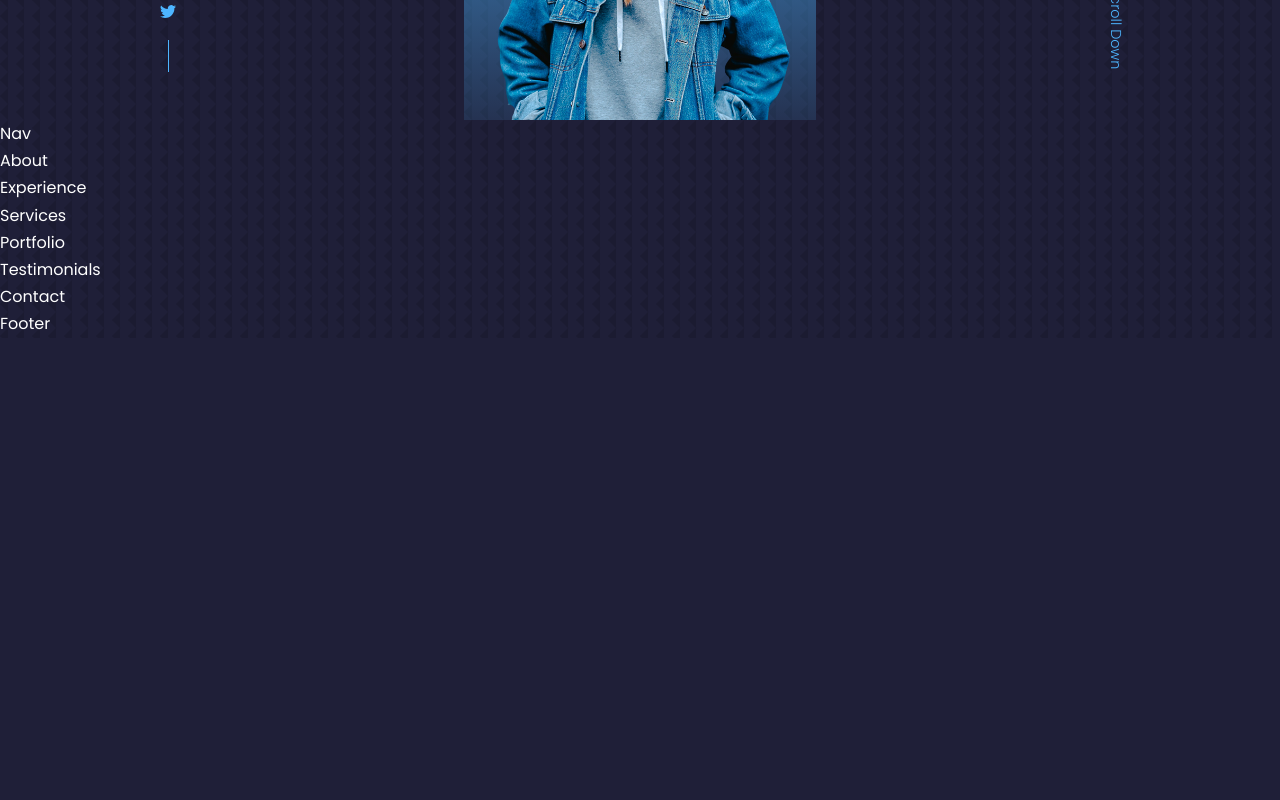
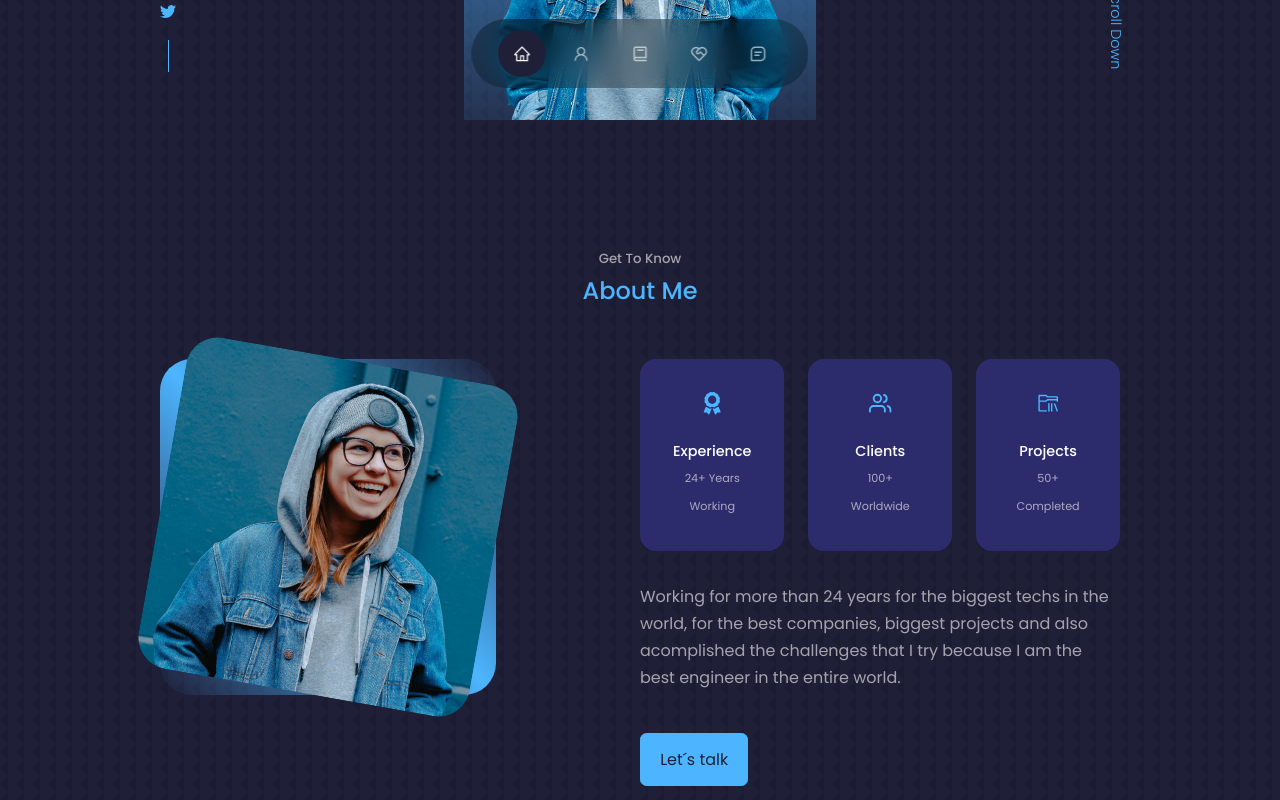
Before and after one commit to aitorzaldua/portfolio, a React (Create React App) app: page / in a window 1280 px wide. Shown: the part 680-1480 px from the top of the page. Before the commit the page ends 1018 px from the top, so only its background shows below. Built offline with nearby package versions, Linux system fonts and the light colour scheme.

Commit message:
310322 after about_me

```diff
--- a/public/index.html
+++ b/public/index.html
@@ -4,6 +4,7 @@
     <meta charset="UTF-8">
     <meta http-equiv="X-UA-Compatible" content="IE=edge">
     <meta name="viewport" content="width=device-width, initial-scale=1.0">
+    <link rel="icon" href="./alphabetical_sorting_az.svg" />
     <title>Aitor Zaldua</title>
 </head>
 <body>
--- a/src/components/about/About.jsx
+++ b/src/components/about/About.jsx
@@ -1,9 +1,56 @@
 import React from 'react';
 import './about.css';
+import ME from '../../assets/me-about.jpg';
+import {FaAward} from 'react-icons/fa';
+import {FiUsers} from 'react-icons/fi';
+import {VscFolderLibrary} from 'react-icons/vsc';
 
 const About = () => {
   return (
-    <div>About</div>
+    <section id='about'>
+      <h5>Get To Know</h5>
+      <h2>About Me</h2>
+
+      <div className='container about__container'>
+        <div className='about__me'>
+          <div className='about__me-image'>
+            <img src={ME} alt="This is me" />
+          </div>
+        </div>
+
+
+        <div className='about__content'>
+          <div className='about__cards'>
+            <article className='about__card'>
+              <FaAward className='about__icon'/>
+              <h5>Experience</h5>
+              <small>24+ Years Working</small>
+            </article>
+
+            <article className='about__card'>
+              <FiUsers className='about__icon'/>
+              <h5>Clients</h5>
+              <small>100+ Worldwide</small>
+            </article>
+
+            <article className='about__card'>
+              <VscFolderLibrary className='about__icon'/>
+              <h5>Projects</h5>
+              <small>50+ Completed </small>
+            </article>
+          </div>
+
+          <p>
+            Working for more than 24 years for the biggest techs in the world,
+            for the best companies, biggest projects and also acomplished the
+            challenges that I try because I am the best engineer in the entire world.
+            </p>
+            <a href='#contact' className='btn btn-primary'>Let´s talk</a>
+        </div>
+
+      </div>
+
+    </section>
   )
 }
 
--- a/src/components/about/about.css
+++ b/src/components/about/about.css
@@ -0,0 +1,108 @@
+.about__container {
+    display: grid;
+    grid-template-columns: 35% 50%;
+    gap: 15%;
+
+}
+
+.about__me {
+    width: 100%;
+    aspect-ratio: 1/1;
+    border-radius: 2rem;
+    background: linear-gradient(
+        45deg,
+        transparent,
+        var(--color-primary),
+        transparent
+    );
+    display: grid;
+    place-items: center;
+
+}
+
+.about__me-image {
+    border-radius: 2rem;
+    overflow: hidden;
+    transform: rotate(10deg);
+    transition: var(--transition);
+}
+
+.about__me-image:hover {
+    transform: rotate(0deg);
+}
+
+.about__cards {
+    display: grid;
+    grid-template-columns: repeat(3, 1fr);
+    gap: 1.5rem
+}
+
+.about__card {
+    background: var(--color-bg-variant);
+    border: 1px solid transparent;
+    border-radius: 1rem;
+    padding: 2rem;
+    text-align: center;
+    transition: var(--transition);
+}
+
+.about__card:hover {
+    background: transparent;
+    border-color: var(--color-primary-variant);
+    cursor: default;
+}
+
+.about__icon {
+    color: var(--color-primary);
+    font-size: 1.4rem;
+    margin-bottom: 1rem;
+}
+
+.about__card h5 {
+    font-size: 0.9rem;
+}
+
+.about__card small {
+    font-size: 0.7rem;
+    color: var(--color-light);
+}
+
+.about__content p {
+    margin: 2rem 0 2.6rem;
+    color: var(--color-light);
+}
+
+ /* Media-queries
+
+ Tablets or similar */
+ @media screen and (max-width: 1024px) {
+    .about__container {
+        grid-template-columns: 1fr;
+        gap: 0;
+    }
+    .about__me {
+        width: 50%;
+        margin: 2rem auto 4rem;
+    }
+    .about__content p{
+        margin: 1rem 0 1.5rem;
+    }
+}
+
+/* Mobile phones or similar */
+@media screen and (max-width: 600px) {
+    .about__me {
+        width: 65%;
+        margin: 0rem auto 3rem;
+    }
+    .about__cards{
+        grid-template-columns: 1fr 1fr;
+        gap: 1rem;
+    }
+    .about__content{
+        text-align: center;
+    }
+    .about__content p{
+        margin: 1.5rem 0;
+    }
+}
--- a/src/components/contact/Contact.jsx
+++ b/src/components/contact/Contact.jsx
@@ -3,7 +3,7 @@
 
 const Contact = () => {
   return (
-    <div>Contact</div>
+    <section id='contact'>Contact</section>
   )
 }
 
--- a/src/components/experience/Experience.jsx
+++ b/src/components/experience/Experience.jsx
@@ -3,7 +3,7 @@
 
 const Experience = () => {
   return (
-    <div>Experience</div>
+    <section id='experience'>Experience</section>
   )
 }
 
--- a/src/components/footer/Footer.jsx
+++ b/src/components/footer/Footer.jsx
@@ -3,7 +3,7 @@
 
 const Footer = () => {
   return (
-    <div>Footer</div>
+    <section id='footer'>Footer</section>
   )
 }
 
--- a/src/components/nav/Nav.jsx
+++ b/src/components/nav/Nav.jsx
@@ -1,9 +1,29 @@
 import React from 'react';
 import './nav.css';
+import {AiOutlineHome} from 'react-icons/ai';
+import {AiOutlineUser} from 'react-icons/ai';
+import {BiBook} from 'react-icons/bi';
+import {RiServiceLine} from 'react-icons/ri';
+import {BiMessageSquareDetail} from 'react-icons/bi';
+
+import {useState} from 'react';
+
+
+
 
 const Nav = () => {
+
+  const [activeNav, setActiveNav] = useState('#');
+
   return (
-    <div>Nav</div>
+    <nav>
+      <a href='#' onClick={() => setActiveNav('#')} className={activeNav === '#' ? 'active': ''}><AiOutlineHome/></a>
+      <a href='#about' onClick={() => setActiveNav('#about')} className={activeNav === '#about' ? 'active': ''}><AiOutlineUser/></a>
+      <a href='#experience' onClick={() => setActiveNav('#experience')} className={activeNav === '#experience' ? 'active': ''}><BiBook/></a>
+      <a href='#services' onClick={() => setActiveNav('#services')} className={activeNav === '#services' ? 'active': ''}><RiServiceLine/></a>
+      <a href='#contact' onClick={() => setActiveNav('#contact')} className={activeNav === '#contact' ? 'active': ''}><BiMessageSquareDetail/></a>
+
+    </nav>
   )
 }
 
--- a/src/components/nav/nav.css
+++ b/src/components/nav/nav.css
@@ -0,0 +1,33 @@
+nav {
+    background: rgba(0, 0, 0, 0.3);
+    width: max-content;
+    display: block;
+    padding: 0.7rem 1.7rem;
+    z-index: 2;
+    position: fixed;
+    left: 50%;
+    transform: translateX(-50%);
+    bottom: 2rem;
+    display: flex;
+    gap: 0.8rem;
+    border-radius: 3rem;
+    backdrop-filter: blur(15px);
+}
+
+nav a {
+    background:transparent;
+    padding: 0.9rem;
+    border-radius: 50%;
+    display: flex;
+    color: var(--color-light);
+    font-size: 1.1rem;
+}
+
+nav a:hover {
+    background: rgba(0, 0, 0, 0.3);
+}
+
+nav a.active {
+    background: var(--color-bg);
+    color: var(--color-white);
+}
--- a/src/components/portfolio/Portfolio.jsx
+++ b/src/components/portfolio/Portfolio.jsx
@@ -3,7 +3,7 @@
 
 const Portfolio = () => {
   return (
-    <div>Portfolio</div>
+    <section id='portfolio'>Portfolio</section>
   )
 }
 
--- a/src/components/services/Services.jsx
+++ b/src/components/services/Services.jsx
@@ -3,7 +3,7 @@
 
 const Services = () => {
   return (
-    <div>Services</div>
+    <section id='services'>Services</section>
   )
 }
 
--- a/src/components/testimonials/Testimonials.jsx
+++ b/src/components/testimonials/Testimonials.jsx
@@ -3,7 +3,7 @@
 
 const Testimonials = () => {
   return (
-    <div>Testimonials</div>
+    <section id='testimonials'>Testimonials</section>
   )
 }
 
--- a/src/index.css
+++ b/src/index.css
@@ -67,6 +67,7 @@
 
 section {
     margin-top: 8rem;
+    height: 100vh;
 }
 
 section  > h2,
```
Also changed, not shown: public/alphabetical_sorting_az.svg (added).
